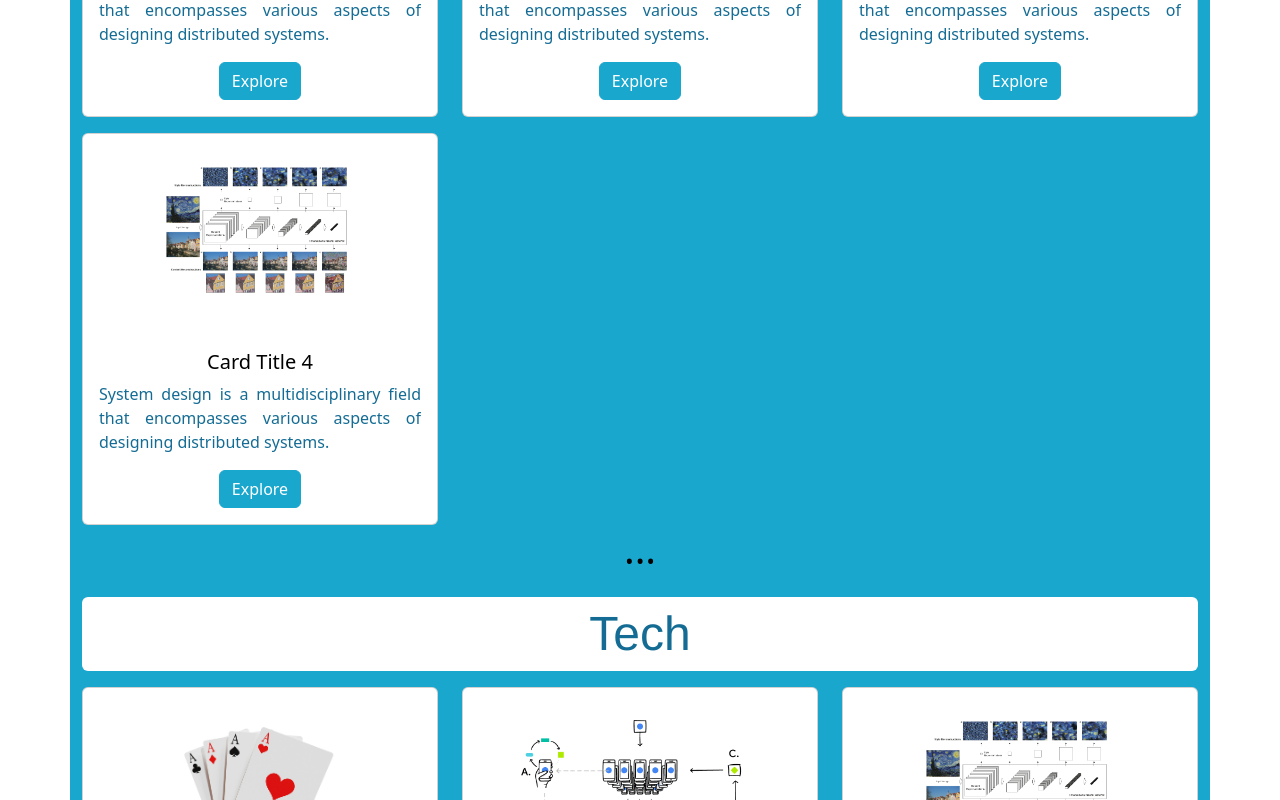
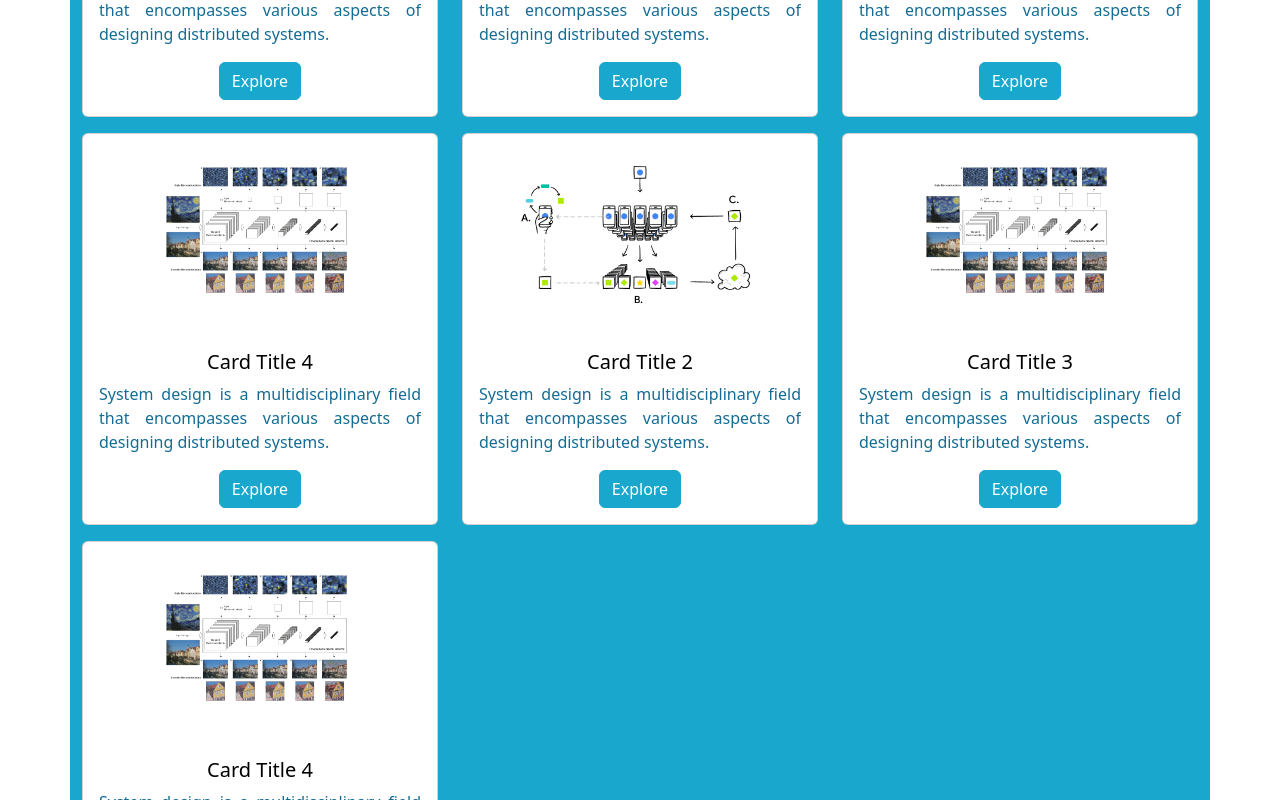
Before and after one commit to abhishekprakash256/frontend-component-kit, a React (Vite) app: page / in a window 1280 px wide. Shown: the part 440-1240 px from the top of the page. Built offline with nearby package versions, Linux system fonts and the light colour scheme.

Commit message:
cards code updated

```diff
--- a/src/components/CardBundle.tsx
+++ b/src/components/CardBundle.tsx
@@ -37,6 +37,24 @@ const CardBundle: React.FC = () => {
       img_src: "image_1.png",
       card_url: "https://example.com/card4",
     },
+    {
+      card_title: "Card Title 2",
+      card_para: "System design is a multidisciplinary field that encompasses various aspects of designing distributed systems.",
+      img_src: "federated-learning-flow.png", /* the image file is in the public folder */
+      card_url: "https://example.com/card2",
+    },
+    {
+      card_title: "Card Title 3",
+      card_para: "System design is a multidisciplinary field that encompasses various aspects of designing distributed systems.",
+      img_src: "image_1.png",  /* the image file is in the public folder */
+      card_url: "https://example.com/card3",
+    },
+    {
+      card_title: "Card Title 4",
+      card_para: "System design is a multidisciplinary field that encompasses various aspects of designing distributed systems.",
+      img_src: "image_1.png",
+      card_url: "https://example.com/card4",
+    },
   ];
 
   return (
```
